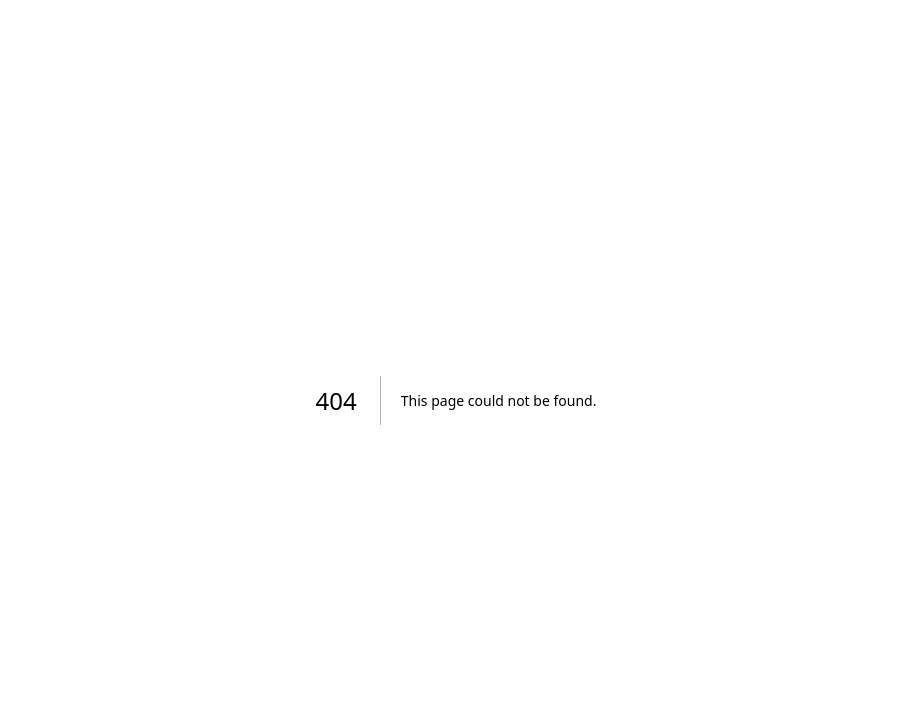
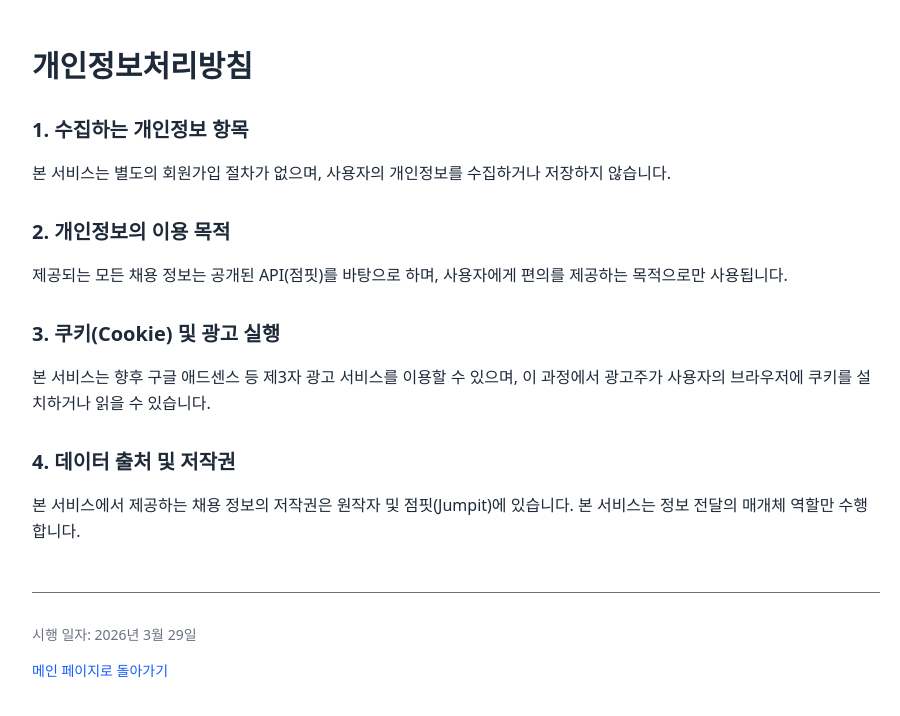
Before and after one commit to welchs1423/Dev-Dashboard, a Next.js app: page /privacy in a window 1280 px wide. Before the commit this address had no page. Shown: the top 716 px of the page, without its empty margins (184-1084 px from the left). Built offline with nearby package versions, Linux system fonts and the light colour scheme.

Commit message:
feat: 애드센스 승인용 개인정보처리방침 페이지 추가

```diff
--- /dev/null
+++ b/app/privacy/page.tsx
@@ -0,0 +1,32 @@
+export default function Privacy() {
+  return (
+    <div className="max-w-4xl mx-auto px-6 py-12 text-gray-800 leading-relaxed">
+      <h1 className="text-3xl font-bold mb-8">개인정보처리방침</h1>
+
+      <section className="mb-8">
+        <h2 className="text-xl font-semibold mb-4">1. 수집하는 개인정보 항목</h2>
+        <p>본 서비스는 별도의 회원가입 절차가 없으며, 사용자의 개인정보를 수집하거나 저장하지 않습니다.</p>
+      </section>
+
+      <section className="mb-8">
+        <h2 className="text-xl font-semibold mb-4">2. 개인정보의 이용 목적</h2>
+        <p>제공되는 모든 채용 정보는 공개된 API(점핏)를 바탕으로 하며, 사용자에게 편의를 제공하는 목적으로만 사용됩니다.</p>
+      </section>
+
+      <section className="mb-8">
+        <h2 className="text-xl font-semibold mb-4">3. 쿠키(Cookie) 및 광고 실행</h2>
+        <p>본 서비스는 향후 구글 애드센스 등 제3자 광고 서비스를 이용할 수 있으며, 이 과정에서 광고주가 사용자의 브라우저에 쿠키를 설치하거나 읽을 수 있습니다.</p>
+      </section>
+
+      <section className="mb-8">
+        <h2 className="text-xl font-semibold mb-4">4. 데이터 출처 및 저작권</h2>
+        <p>본 서비스에서 제공하는 채용 정보의 저작권은 원작자 및 점핏(Jumpit)에 있습니다. 본 서비스는 정보 전달의 매개체 역할만 수행합니다.</p>
+      </section>
+
+      <footer className="mt-12 pt-8 border-t text-sm text-gray-500">
+        <p>시행 일자: 2026년 3월 29일</p>
+        <a href="/" className="text-blue-600 hover:underline mt-4 block">메인 페이지로 돌아가기</a>
+      </footer>
+    </div>
+  );
+}
```
